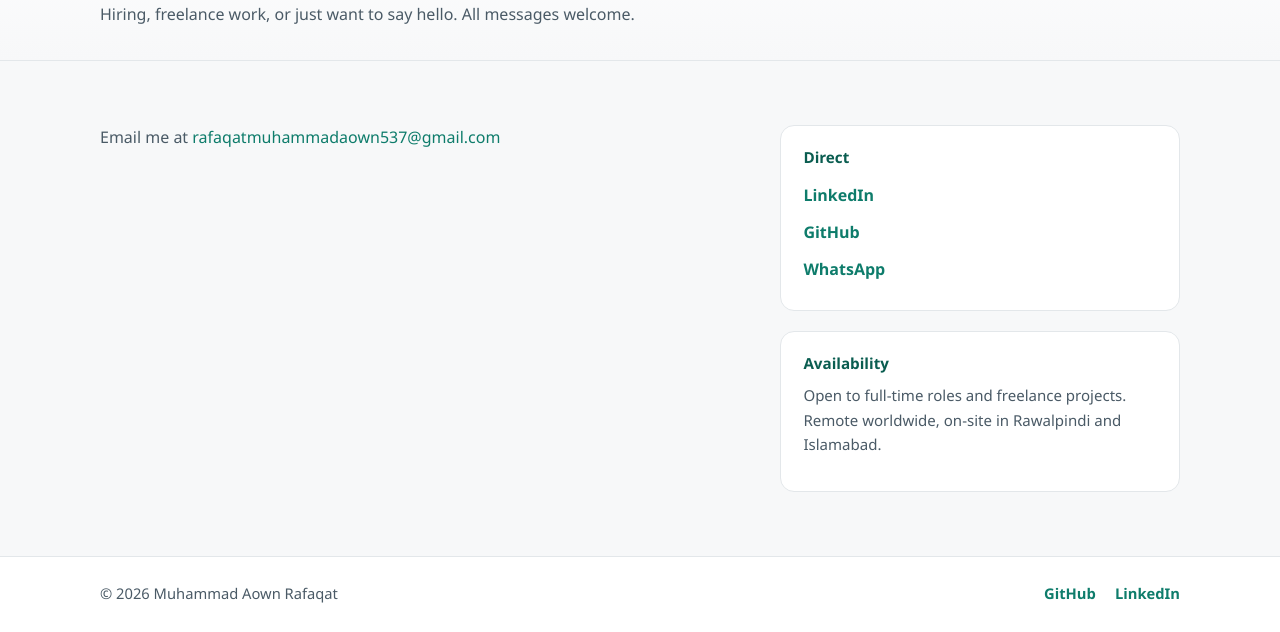
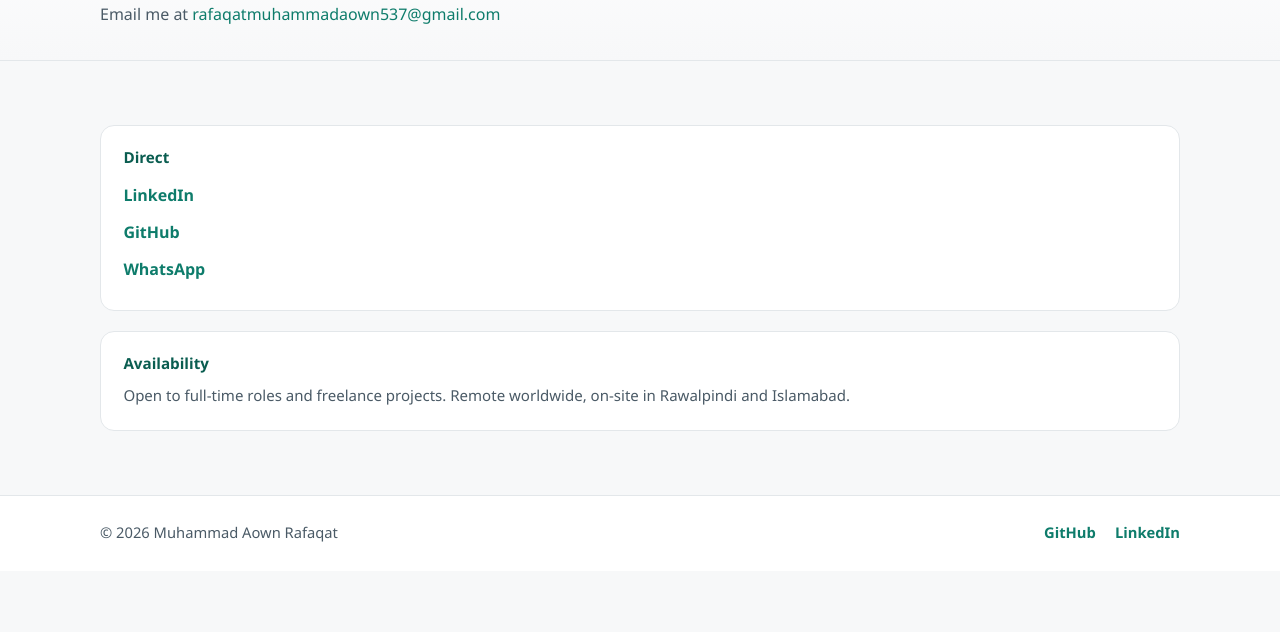
Before and after one commit to rafaqatmuhammadaown537/portfolio, a plain HTML site: page contact.html in a window 1280 px wide. Shown: the part 175-807 px from the top of the page. Drawn offline with Linux system fonts and the light colour scheme.

Commit message:
Update contact page

```diff
--- a/contact.html
+++ b/contact.html
@@ -27,15 +27,12 @@
     <section class="page-head">
       <div class="container">
         <h1>Contact</h1>
-        <p>Hiring, freelance work, or just want to say hello. All messages welcome.</p>
+        <p class="contact-email">Email me at <a href="mailto:rafaqatmuhammadaown537@gmail.com">rafaqatmuhammadaown537@gmail.com</a></p>
       </div>
     </section>
 
     <section class="section">
-      <div class="container split">
-        <div class="split__main">
-          <p class="contact-email">Email me at <a href="mailto:rafaqatmuhammadaown537@gmail.com">rafaqatmuhammadaown537@gmail.com</a></p>
-        </div>
+      <div class="container split__side">
         <aside class="split__side">
           <div class="panel">
             <h3>Direct</h3>
```
